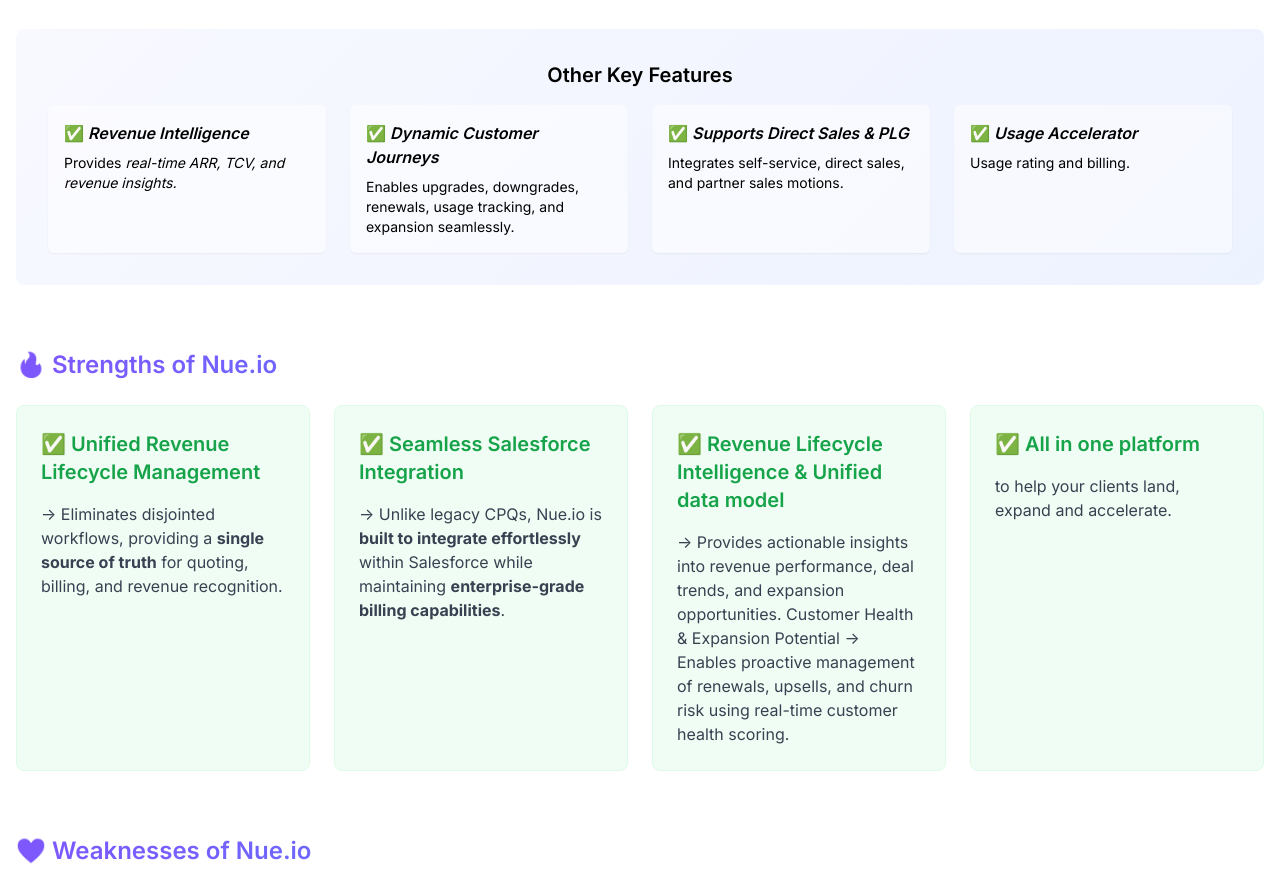
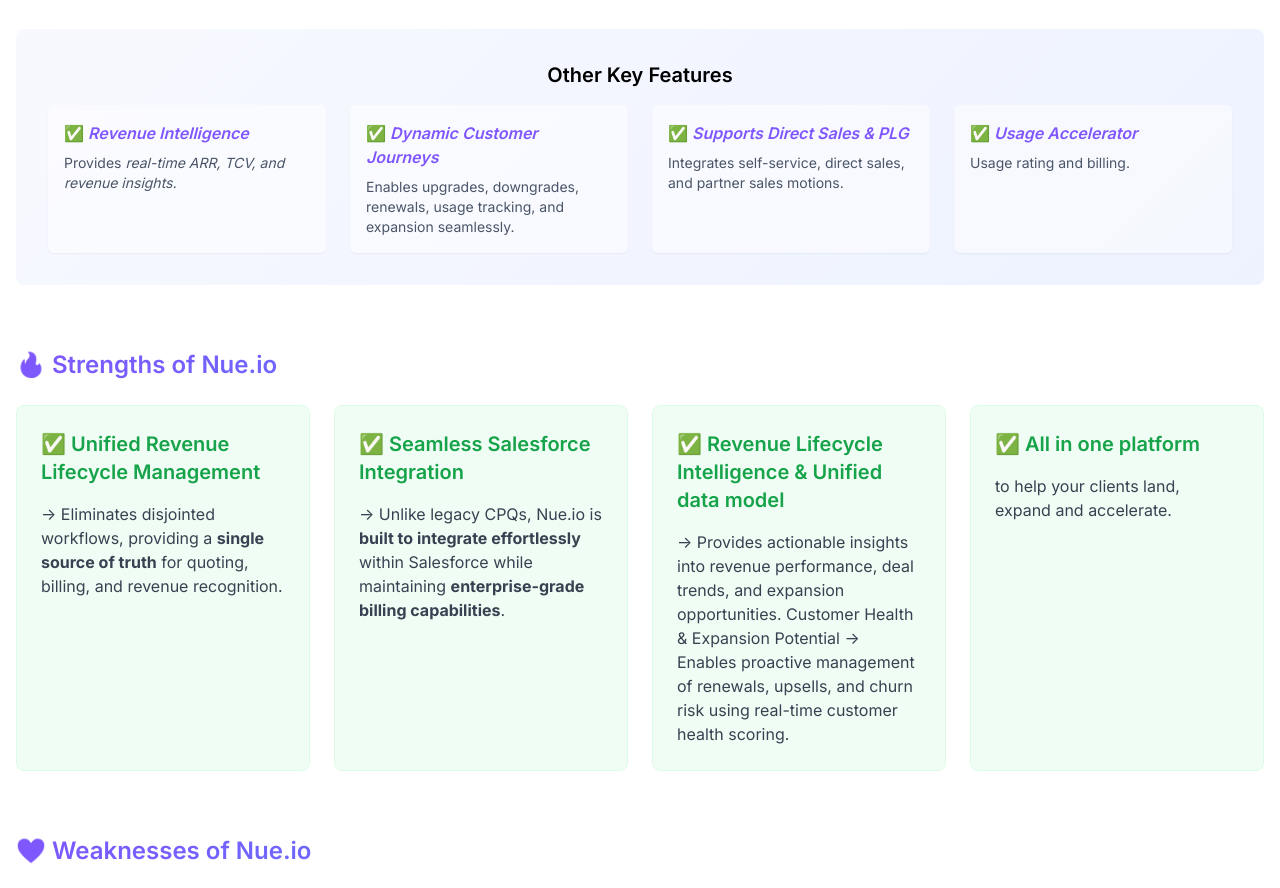
Before and after one commit to lchaquea/nue.iocasestudy, a plain HTML site: page index.html in a window 1280 px wide. Shown: the part 2081-2969 px from the top of the page. Drawn offline with nearby package versions, Linux system fonts and the light colour scheme.

Commit message:
Update text hierarchy and colors in the 'How Nue.io Solves These Problems' section for consistency

```diff
--- a/index.html
+++ b/index.html
@@ -657,23 +657,23 @@
                 <!-- Other Key Features -->
                 <div class="mt-8">
                     <div class="p-8 rounded-lg bg-gradient-light w-full flex flex-col card-hover-effect">
-                        <h4 class="text-xl font-semibold mb-4 text-center">Other Key Features</h4>
+                        <h4 class="text-xl font-semibold mb-4 text-center text-nue-dark">Other Key Features</h4>
                         <div class="grid grid-cols-1 md:grid-cols-2 lg:grid-cols-4 gap-6">
-                            <div class="p-4 rounded-md bg-white/50 shadow-sm">
-                                <h5 class="font-semibold mb-2">✅ <em>Revenue Intelligence</em></h5>
-                                <p class="text-sm">Provides <em>real-time ARR, TCV, and revenue insights.</em></p>
-                            </div>
-                            <div class="p-4 rounded-md bg-white/50 shadow-sm">
-                                <h5 class="font-semibold mb-2">✅ <em>Dynamic Customer Journeys</em></h5>
-                                <p class="text-sm">Enables upgrades, downgrades, renewals, usage tracking, and expansion seamlessly.</p>
-                            </div>
-                            <div class="p-4 rounded-md bg-white/50 shadow-sm">
-                                <h5 class="font-semibold mb-2">✅ <em>Supports Direct Sales & PLG</em></h5>
-                                <p class="text-sm">Integrates self-service, direct sales, and partner sales motions.</p>
-                            </div>
-                            <div class="p-4 rounded-md bg-white/50 shadow-sm">
-                                <h5 class="font-semibold mb-2">✅ <em>Usage Accelerator</em></h5>
-                                <p class="text-sm">Usage rating and billing.</p>
+                            <div class="p-4 rounded-md bg-white/50 shadow-sm hover:shadow-md transition-all duration-300">
+                                <h5 class="font-semibold mb-2 text-nue-purple">✅ <em>Revenue Intelligence</em></h5>
+                                <p class="text-sm text-nue-gray">Provides <em>real-time ARR, TCV, and revenue insights.</em></p>
+                            </div>
+                            <div class="p-4 rounded-md bg-white/50 shadow-sm hover:shadow-md transition-all duration-300">
+                                <h5 class="font-semibold mb-2 text-nue-purple">✅ <em>Dynamic Customer Journeys</em></h5>
+                                <p class="text-sm text-nue-gray">Enables upgrades, downgrades, renewals, usage tracking, and expansion seamlessly.</p>
+                            </div>
+                            <div class="p-4 rounded-md bg-white/50 shadow-sm hover:shadow-md transition-all duration-300">
+                                <h5 class="font-semibold mb-2 text-nue-purple">✅ <em>Supports Direct Sales & PLG</em></h5>
+                                <p class="text-sm text-nue-gray">Integrates self-service, direct sales, and partner sales motions.</p>
+                            </div>
+                            <div class="p-4 rounded-md bg-white/50 shadow-sm hover:shadow-md transition-all duration-300">
+                                <h5 class="font-semibold mb-2 text-nue-purple">✅ <em>Usage Accelerator</em></h5>
+                                <p class="text-sm text-nue-gray">Usage rating and billing.</p>
                             </div>
                         </div>
                     </div>
```
